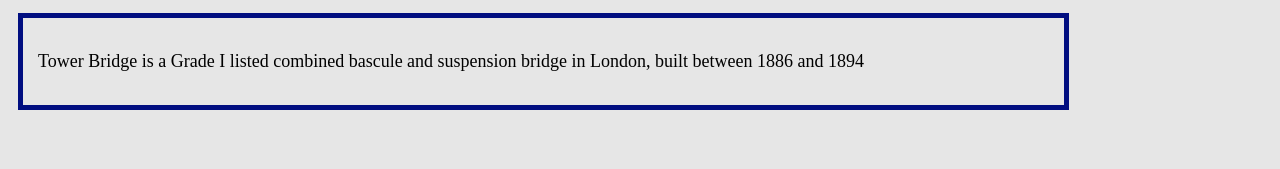
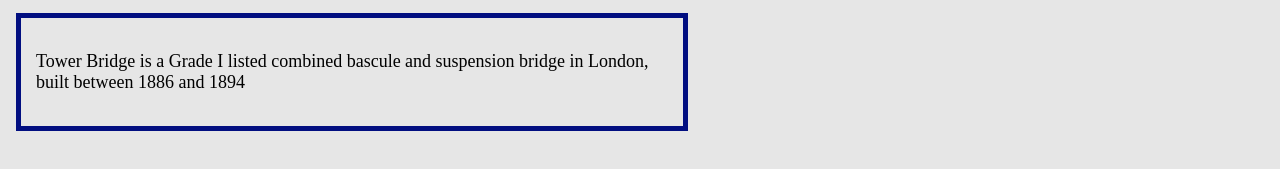
Before and after one commit to ValeSer/Html-blog02, a plain HTML site: page index.html in a window 1280 px wide. Shown: the part 555-724 px from the top of the page. Drawn offline with Linux system fonts and the light colour scheme.

Commit message:
adjust aside border in css

```diff
--- a/style.css
+++ b/style.css
@@ -62,10 +62,10 @@ img {
 }
 
 aside {
-	left: 10px;
+	left: 8px;
 	border: 1px solid black;
 	padding: 15px;
-	max-width: 80%;
+	max-width: 50%;
 	position: relative;
 	border-color: #010e80;
 	border-width: 5px;
```
